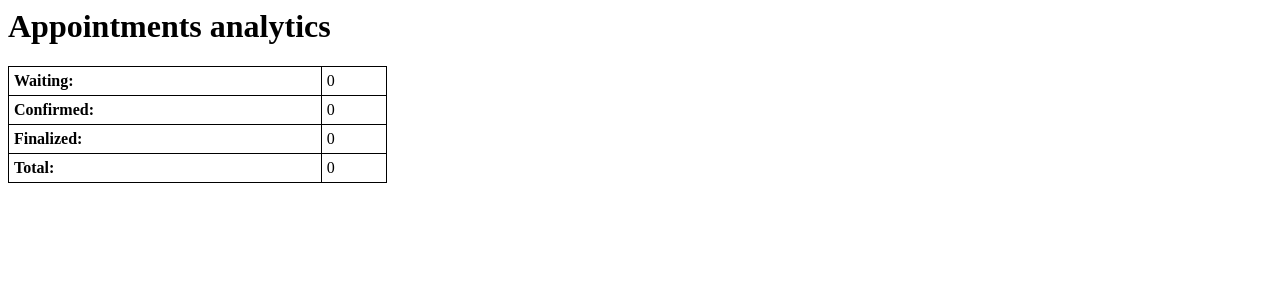
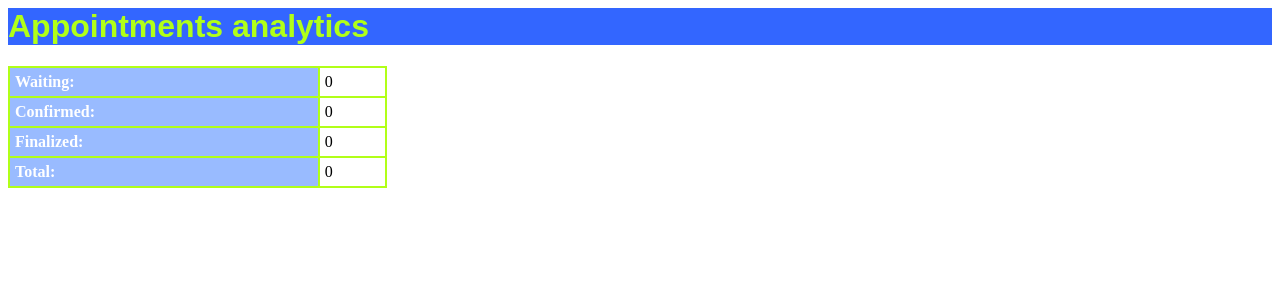
Before and after one commit to annamarianfr/VikinxPy, a Django app: page / in a window 1280 px wide. Shown: the top 300 px of the page. Run offline with Django 3.2, Linux system fonts and the light colour scheme; data that the repository does not hold is empty; parts of the project's set-up code (start-up, migrations or seed data) failed here and were passed over.

Commit message:
html changes

```diff
--- a/kick_starter_python/templates/home.html
+++ b/kick_starter_python/templates/home.html
@@ -1,17 +1,26 @@
 <html>
 <head>
 	<title>
-		best
+		Clinic@Point
 	</title>
 	<style>
 		table, th, td {
-    		border: 1px solid black;
+    		border: 2px solid #b1ff18;
     		border-collapse: collapse;
 		}
 		th, td {
     		padding: 5px;
     		text-align: left;
 		}
+    th{
+        background-color: #99bbff;
+        color: #FFFFFF;
+    }
+    h1{
+      color:#b1ff18;
+      background-color: #3366ff;
+      font-family: Arial;
+    }
 	</style>
 </head>
 <body>
```
